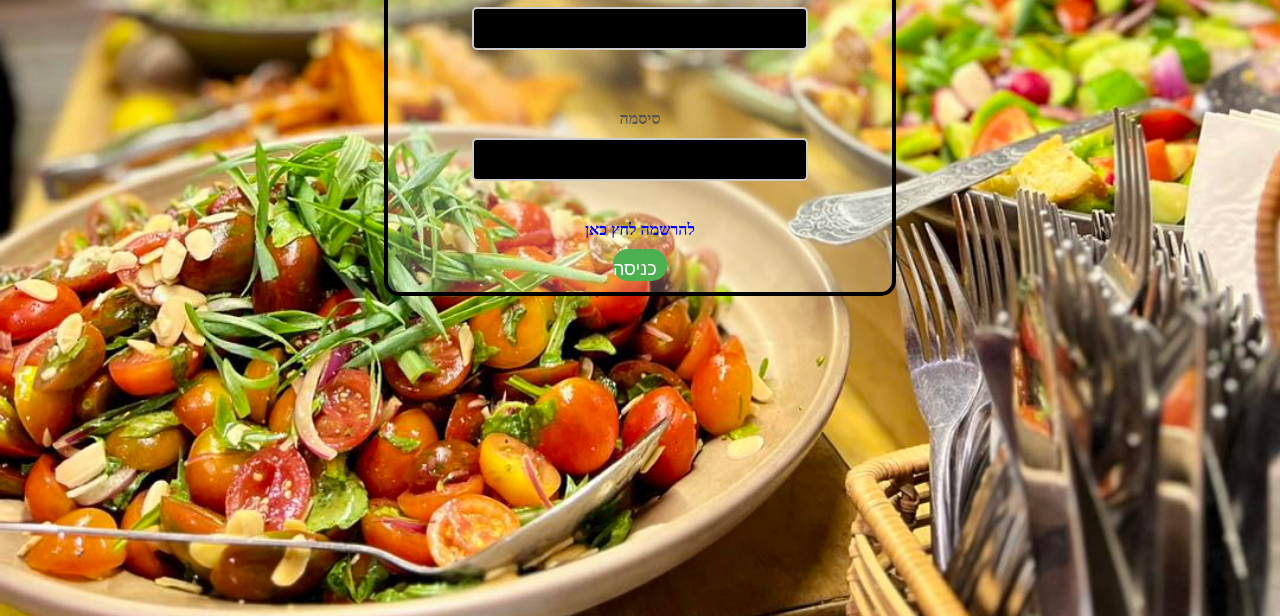
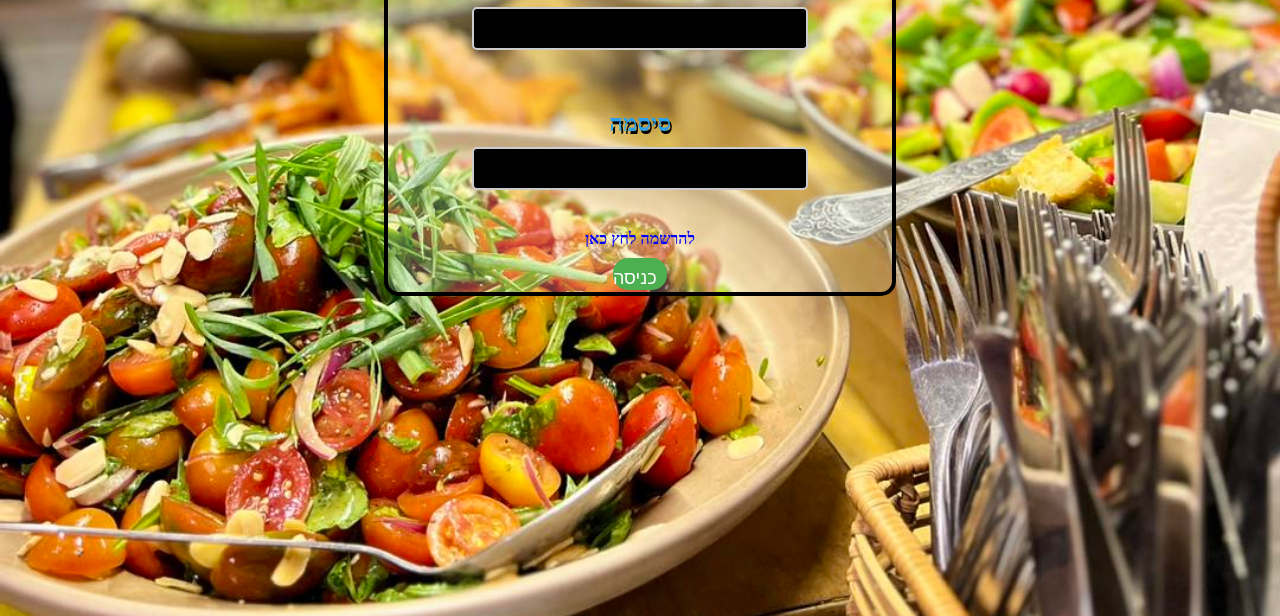
Before and after one commit to ofirpro89/sidorProject, a plain HTML site: page israelProject/index.html in a window 1280 px wide. Shown: the part 184-800 px from the top of the page. Drawn offline with Linux system fonts and the light colour scheme.

Commit message:
edit index.css

```diff
--- a/israelProject/index.css
+++ b/israelProject/index.css
@@ -103,8 +103,12 @@ label {
     display: block;
     margin-bottom: 10px;
     font-weight: bold;
-    color: #555;
+    color: #2da2eb;
     font-size: 16px;
+    font-size: 24px;
+    font-weight: border;
+    text-shadow: 2px 3px black;
+
 }
 
 /* עיצוב עבור שדות הטקסט */
@@ -143,3 +147,5 @@ button {
 button:hover {
     background-color: #45a049;
 }
+
+/*chake*/
```
